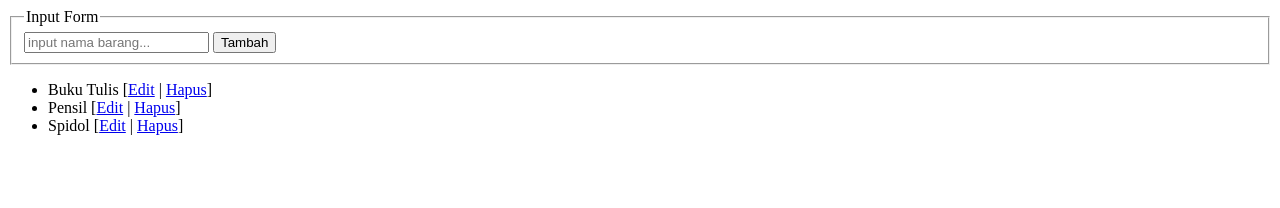
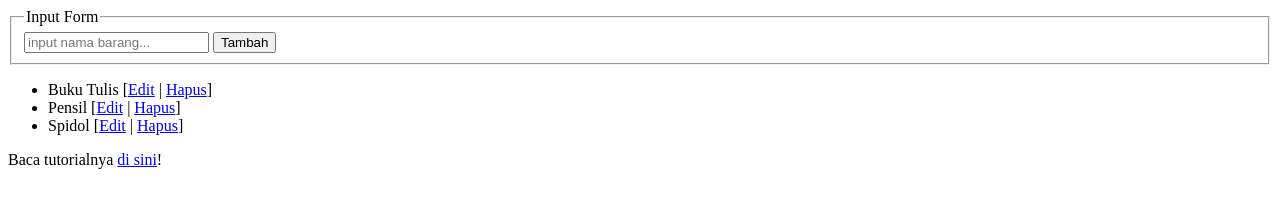
Before and after one commit to petanikode/js-fungsi, a plain HTML site: page index.html in a window 1280 px wide. Drawn offline with Linux system fonts and the light colour scheme.

Commit message:
adding tutorial link

```diff
--- a/index.html
+++ b/index.html
@@ -7,6 +7,7 @@
     <title>Belajar Fungsi di Javascript</title>
 </head>
 <body>
+
 
     <fieldset>
         <legend>Input Form</legend>
@@ -19,6 +20,8 @@
         </ul>
     </div>
 
+    <p>Baca tutorialnya <a href="https://www.petanikode.com/javascript-fungsi/">di sini</a>!</p>
+
     <script src="fungsi.js"></script>
 </body>
 </html>
```
